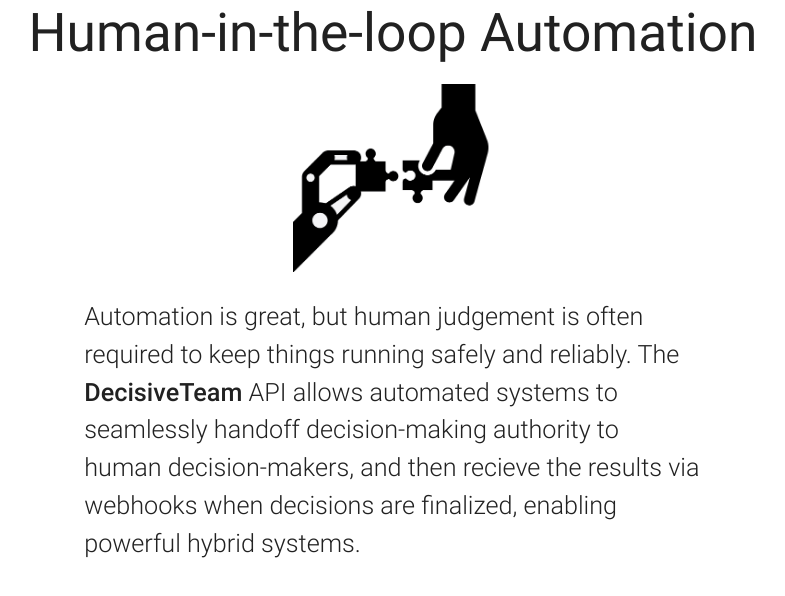
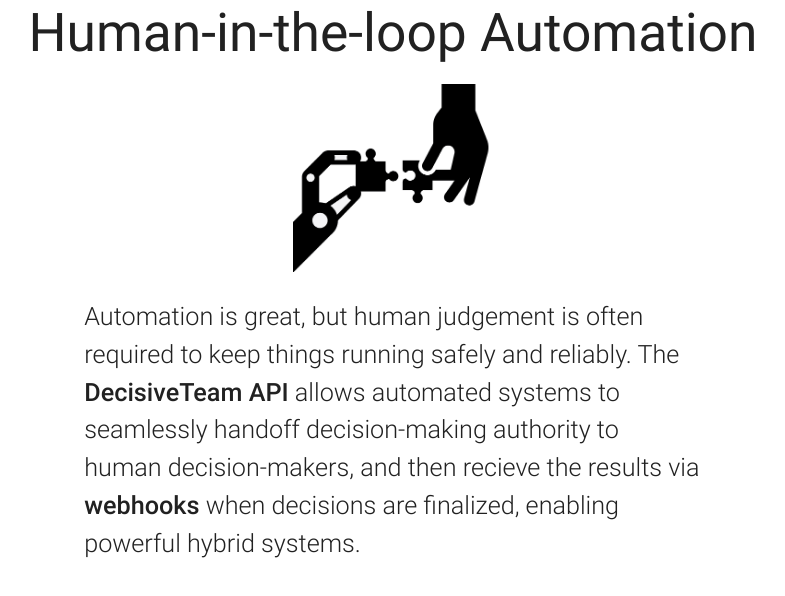
Before and after one commit to decisiveteam/decisiveteam-homepage, a plain HTML site: page index.html in a window 1280 px wide. Shown: the part 3081-3677 px from the top of the page, without its empty margins (247-1032 px from the left). Drawn offline with nearby package versions, Linux system fonts and the light colour scheme.

Commit message:
Update approval voting link and bold text

```diff
--- a/index.html
+++ b/index.html
@@ -115,7 +115,7 @@
             <h4 class="col s12 m6 offset-m3 left-align">3. Make a decision.</h4>
             <div class="row">
               <div class="col s12 m6 offset-m3 left-align flow-text">Arriving at consensus can be difficult without a clear process. Too much back-and-forth communication slows things down, but not enough communication can lead to sub-optimal decisions.</div>
-              <div class="col s12 m6 offset-m3 left-align flow-text"><strong>DecisiveTeam</strong> solves this problem with <a href="https://electionscience.org/library/approval-voting/" target="_blank">approval voting</a>. Through approval voting, you and your team triangulate on optimal decisions fast.</div>
+              <div class="col s12 m6 offset-m3 left-align flow-text"><strong>DecisiveTeam</strong> solves this problem with <a href="https://decisiveteam.substack.com/p/approval-voting" target="_blank">approval voting</a>. Through approval voting, you and your team triangulate on optimal decisions fast.</div>
             </div>
           </div>
           <div class="divider"></div>
@@ -134,7 +134,7 @@
               <img src="bot-human-complement.png" style="max-width: 50%; width: 200px;"/>
             </div>
             <div class="row">
-              <div class="col s12 m6 offset-m3 left-align flow-text">Automation is great, but human judgement is often required to keep things running safely and reliably. The <strong>DecisiveTeam</strong> API allows automated systems to seamlessly handoff decision-making authority to human decision-makers, and then recieve the results via webhooks when decisions are finalized, enabling powerful hybrid systems.</div>
+              <div class="col s12 m6 offset-m3 left-align flow-text">Automation is great, but human judgement is often required to keep things running safely and reliably. The <strong>DecisiveTeam API</strong> allows automated systems to seamlessly handoff decision-making authority to human decision-makers, and then recieve the results via <strong>webhooks</strong> when decisions are finalized, enabling powerful hybrid systems.</div>
             </div>
           </div>
           <div class="divider"></div>
```
